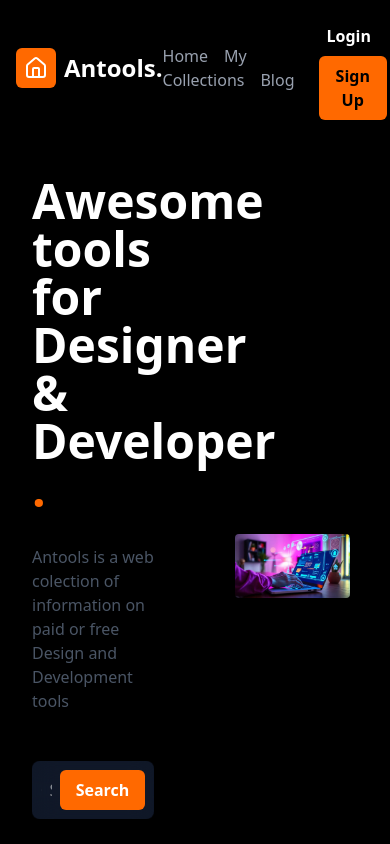
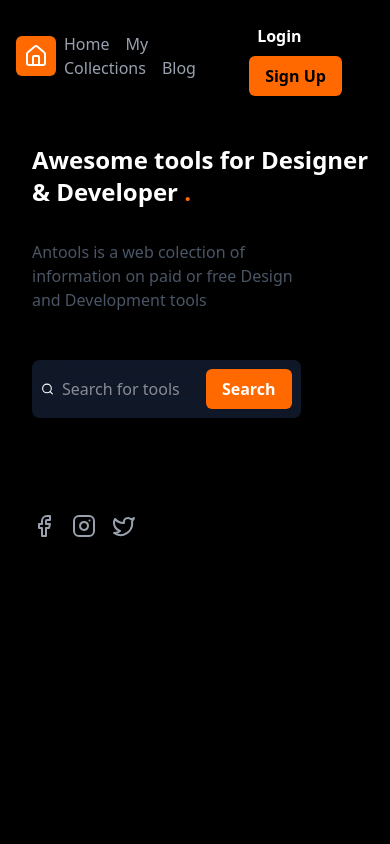
Before and after one commit to Sylva-Egb/projet-figma-1, a React (Vite) app: page / in a window 390 px wide. Shown: the top 844 px of the page. Built offline with nearby package versions, Linux system fonts and the light colour scheme.

Commit message:
trying to get the hero responsive

```diff
--- a/src/Components/Header.tsx
+++ b/src/Components/Header.tsx
@@ -9,7 +9,7 @@ const Header : React.FC = ((() => {
                 <div className="mr-2 bg-orange-500 p-2 rounded-md">
                     <Home />
                 </div>
-                <h1 className="text-2xl font-bold">Antools.</h1>
+                <h1 className="hidden text-2xl font-bold lg:block">Antools.</h1>
             </div>
             <div>
                 <Link text="Home" href="#" className="mr-4" />
--- a/src/Components/Hero.tsx
+++ b/src/Components/Hero.tsx
@@ -5,9 +5,9 @@ import bgImage from "../assets/bg-dev.jpeg"
 
 function Hero() {
     return (
-        <div className="flex min-h-screen items-center bg-black text-white">
-            <div className="flex flex-col w-1/2 pl-8">
-                <h1 className="text-5xl font-bold text-white">Awesome tools for Designer & Developer <span className="text-orange-500">.</span></h1>
+        <div className="md:flex min-h-screen md:flex-col items-center pt-8 bg-black text-white">
+            <div className="flex flex-col md:w-1/2 pl-8">
+                <h1 className="md:text-5xl text-2xl font-bold text-white">Awesome tools for Designer & Developer <span className="text-orange-500">.</span></h1>
                 <div className="w-3/4">
                     <p className="text-gray-600 mt-8">Antools is a web colection of information on paid or free Design and Development tools</p>
                     <div className="mt-12">
@@ -25,7 +25,7 @@ function Hero() {
                 <img
                     src={bgImage}
                     alt="Background"
-                    className="max-w-full h-auto rounded-sm"
+                    className="md:max-w-full md:h-auto md:rounded-sm hidden"
                 />
             </div>
         </div>
--- a/src/Home.tsx
+++ b/src/Home.tsx
@@ -8,7 +8,7 @@ import Footer from "./Components/Footer";
 
 function Home() {
     return (
-        <div>
+        <div className="">
             <Header />
             <Hero />
             <PopularTools />
```
